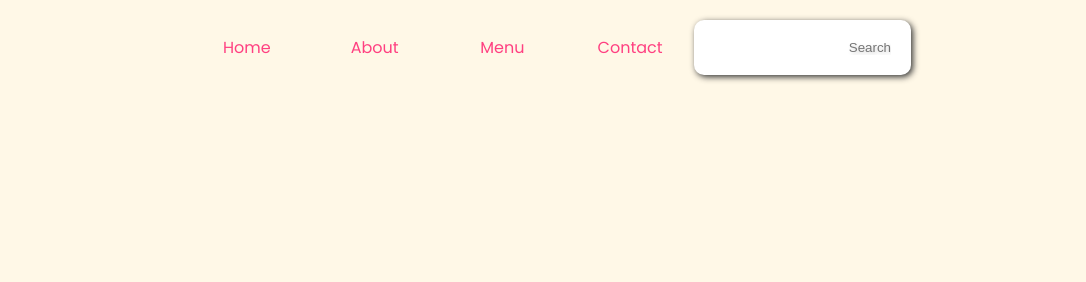
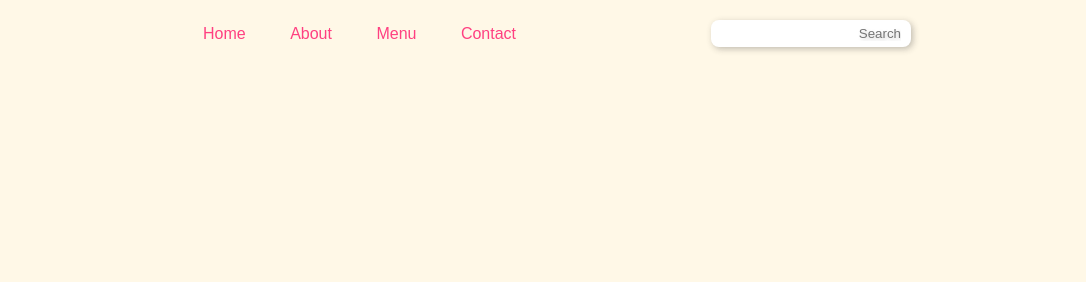
Before and after one commit to 14-brindha/responsive-food-ordering-website, a plain HTML site: page index.html in a window 1280 px wide. Shown: the top 282 px of the page, without its empty margins (93-1179 px from the left). Drawn offline with Linux system fonts and the light colour scheme.

Commit message:
Update index.html

```diff
--- a/index.html
+++ b/index.html
@@ -5,18 +5,24 @@
     <meta name="viewport" content="width=device-width,initial-scale=1.0">
     <title>Responsive Website</title>
     <link rel="stylesheet" href="style.css">
-     <link href="https://fonts.googleapis.com/css2?family=Poppins:wght@400;600&display=swap" rel="stylesheet">
+    <meta name="description" content="Delicious food menu with burgers, sandwiches, fries, and more. Order online and enjoy fresh, tasty meals.">
+    <!-- <link href="https://fonts.googleapis.com/css2?family=Poppins:wght@400;600&display=swap" rel="stylesheet"> -->
 </head>
 <body>
 
     <div class="menu">
          <header>
+
         <nav>
+         <div class="nav-left">
            <a href="#home">Home</a>
            <a href="#about">About</a>
            <a href="#menubar">Menu</a>
             <a href="#contact">Contact</a>
+          </div>
+         <div class="nav-right">
            <input type="text" placeholder="Search">
+          </div>
         </nav>
         </header>
         <main>
@@ -38,7 +44,7 @@
           <article id="about_img"><img src="abt.jpg" alt="delicious burger"></article>
           <article id="about_txt">
             <h1 class="h1_txt">About Us</h1>
-            <p class="para">Welcome to Burger House! Since opening, we’ve been serving up juicy burgers made
+            <p class="para">Welcome to Food House! Since opening, we’ve been serving up juicy burgers made
         with fresh ingredients and bold flavors. Our restaurant is the perfect place to
         enjoy a delicious meal, meet friends, or just relax with a tasty bite.
         From classic cheeseburgers to gourmet creations, our menu has something for everyone.
@@ -115,7 +121,7 @@
 
   <input type="text" placeholder="Your Name" required>
   <input type="tel" placeholder="Phone Number" required>
-  <textarea placeholder="Delivery Address" required></textarea>
+  <textarea  placeholder="Delivery Address" required></textarea>
 <div class="select">
   <select required>
     <option value="">Select Food Item</option>
@@ -134,5 +140,4 @@
   <p>© 2025 Burger House. All Rights Reserved</p>
 </footer>
 </body>
-
 </html>
```
Lines whose indentation alone changed are shown as unchanged.
